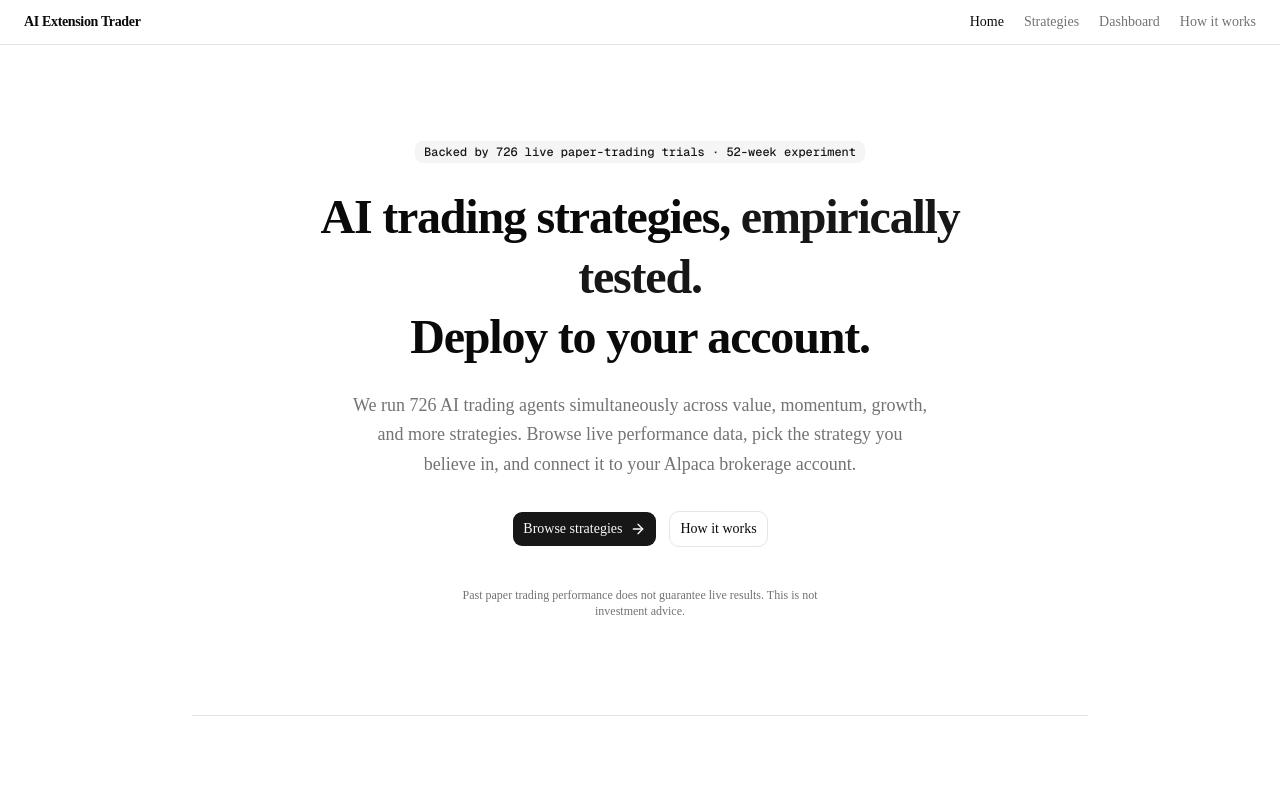
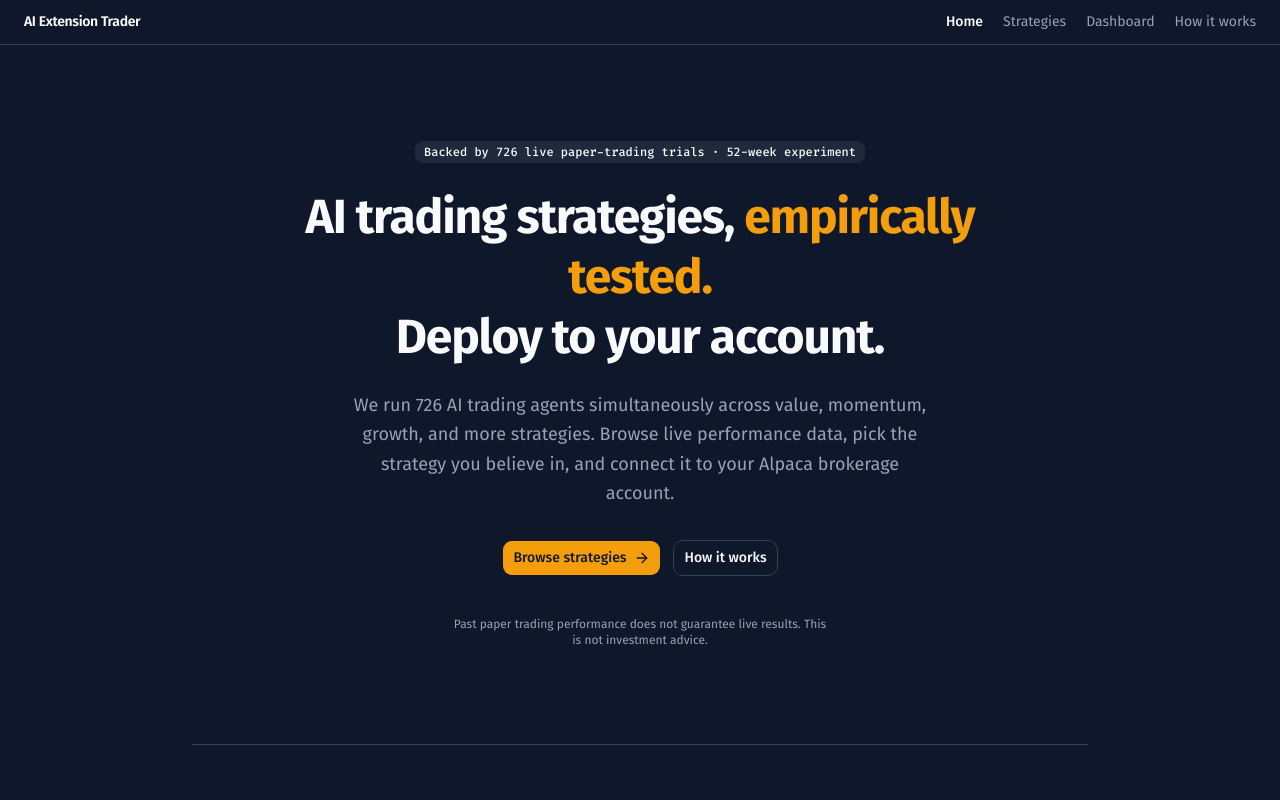
Before and after one commit to henrytushman-ctrl/ai-extension-trader, a Next.js app: page / in a window 1280 px wide. Shown: the top 800 px of the page. Built offline with nearby package versions, Linux system fonts and the light colour scheme.

Commit message:
Apply dark navy/gold/purple theme + Fira Code/Sans typography

```diff
--- a/app/globals.css
+++ b/app/globals.css
@@ -49,38 +49,38 @@
 }
 
 :root {
-  --background: oklch(1 0 0);
-  --foreground: oklch(0.145 0 0);
-  --card: oklch(1 0 0);
-  --card-foreground: oklch(0.145 0 0);
-  --popover: oklch(1 0 0);
-  --popover-foreground: oklch(0.145 0 0);
-  --primary: oklch(0.205 0 0);
-  --primary-foreground: oklch(0.985 0 0);
-  --secondary: oklch(0.97 0 0);
-  --secondary-foreground: oklch(0.205 0 0);
-  --muted: oklch(0.97 0 0);
-  --muted-foreground: oklch(0.556 0 0);
-  --accent: oklch(0.97 0 0);
-  --accent-foreground: oklch(0.205 0 0);
-  --destructive: oklch(0.577 0.245 27.325);
-  --border: oklch(0.922 0 0);
-  --input: oklch(0.922 0 0);
-  --ring: oklch(0.708 0 0);
-  --chart-1: oklch(0.87 0 0);
-  --chart-2: oklch(0.556 0 0);
-  --chart-3: oklch(0.439 0 0);
-  --chart-4: oklch(0.371 0 0);
-  --chart-5: oklch(0.269 0 0);
+  --background: #0F172A;
+  --foreground: #F8FAFC;
+  --card: #1E293B;
+  --card-foreground: #F8FAFC;
+  --popover: #1E293B;
+  --popover-foreground: #F8FAFC;
+  --primary: #F59E0B;
+  --primary-foreground: #0F172A;
+  --secondary: #1E293B;
+  --secondary-foreground: #F8FAFC;
+  --muted: #272F42;
+  --muted-foreground: #94A3B8;
+  --accent: #8B5CF6;
+  --accent-foreground: #F8FAFC;
+  --destructive: #EF4444;
+  --border: #334155;
+  --input: #334155;
+  --ring: #F59E0B;
+  --chart-1: #F59E0B;
+  --chart-2: #8B5CF6;
+  --chart-3: #10B981;
+  --chart-4: #EF4444;
+  --chart-5: #60A5FA;
   --radius: 0.625rem;
-  --sidebar: oklch(0.985 0 0);
-  --sidebar-foreground: oklch(0.145 0 0);
-  --sidebar-primary: oklch(0.205 0 0);
-  --sidebar-primary-foreground: oklch(0.985 0 0);
-  --sidebar-accent: oklch(0.97 0 0);
-  --sidebar-accent-foreground: oklch(0.205 0 0);
-  --sidebar-border: oklch(0.922 0 0);
-  --sidebar-ring: oklch(0.708 0 0);
+  --sidebar: #1E293B;
+  --sidebar-foreground: #F8FAFC;
+  --sidebar-primary: #F59E0B;
+  --sidebar-primary-foreground: #0F172A;
+  --sidebar-accent: #272F42;
+  --sidebar-accent-foreground: #F8FAFC;
+  --sidebar-border: #334155;
+  --sidebar-ring: #F59E0B;
 }
 
 .dark {
--- a/app/layout.tsx
+++ b/app/layout.tsx
@@ -1,10 +1,18 @@
 import type { Metadata } from "next";
-import { Geist, Geist_Mono } from "next/font/google";
+import { Fira_Code, Fira_Sans } from "next/font/google";
 import "./globals.css";
 import Nav from "@/components/nav";
 
-const geistSans = Geist({ variable: "--font-geist-sans", subsets: ["latin"] });
-const geistMono = Geist_Mono({ variable: "--font-geist-mono", subsets: ["latin"] });
+const firaSans = Fira_Sans({
+  variable: "--font-sans",
+  subsets: ["latin"],
+  weight: ["300", "400", "500", "600", "700"],
+});
+const firaCode = Fira_Code({
+  variable: "--font-geist-mono",
+  subsets: ["latin"],
+  weight: ["400", "500", "600", "700"],
+});
 
 export const metadata: Metadata = {
   title: "AI Extension Trader",
@@ -13,7 +21,7 @@ export const metadata: Metadata = {
 
 export default function RootLayout({ children }: { children: React.ReactNode }) {
   return (
-    <html lang="en" className={`${geistSans.variable} ${geistMono.variable} antialiased`}>
+    <html lang="en" className={`${firaSans.variable} ${firaCode.variable} antialiased`}>
       <body className="min-h-screen bg-background text-foreground flex flex-col">
         <Nav />
         {children}
```
